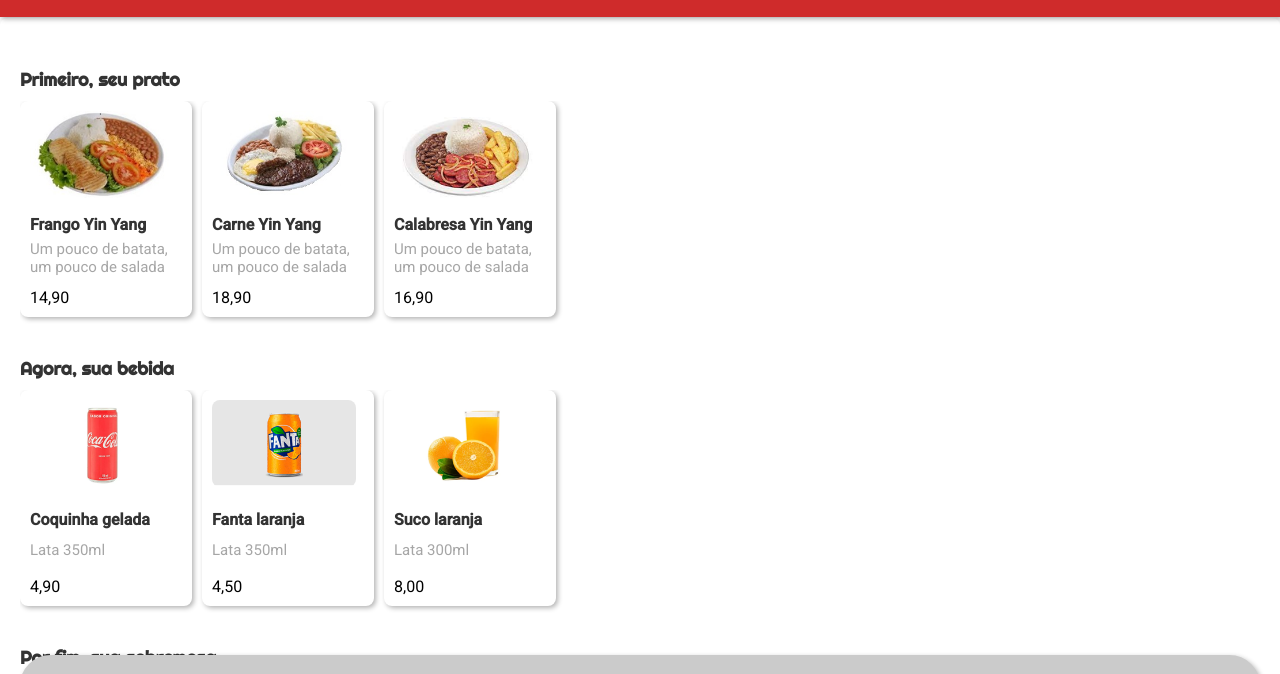
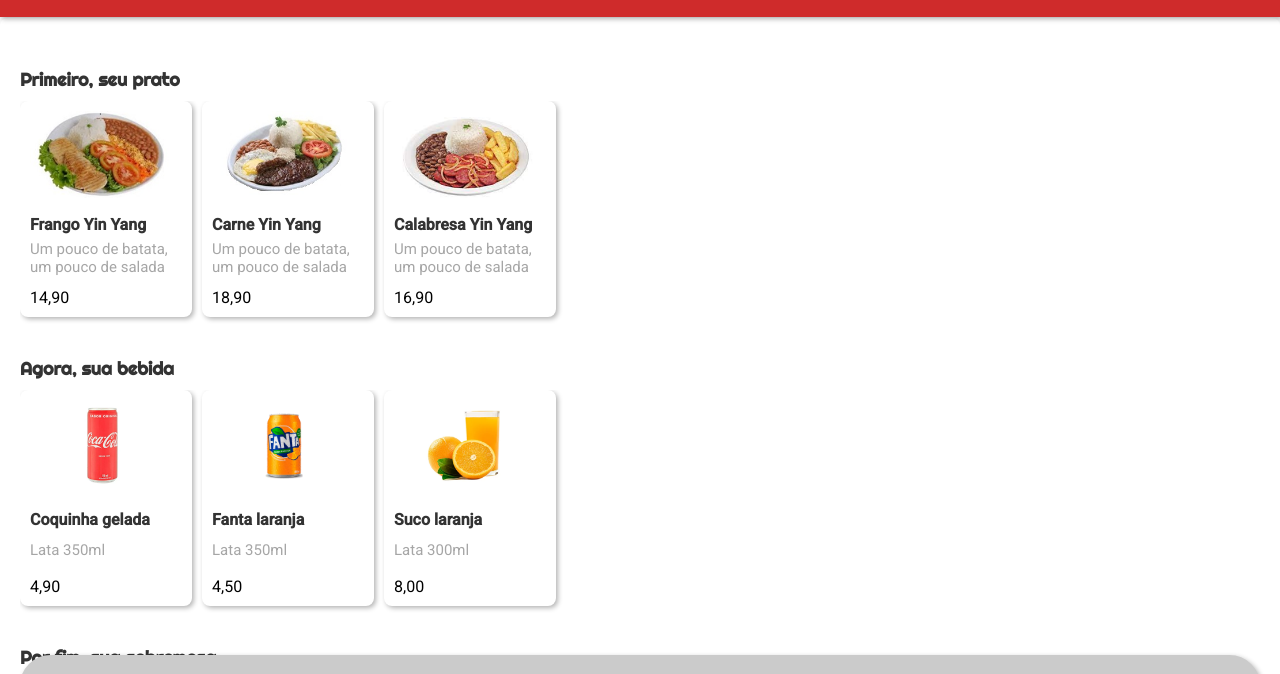
Before and after one commit to arijunior2020/driven-eats, a plain HTML site: page index.html in a window 1280 px wide. Shown: the part 74-748 px from the top of the page. Drawn offline with Linux system fonts and the light colour scheme.

Commit message:
Alterando foto da fanta laranja

```diff
--- a/index.html
+++ b/index.html
@@ -52,7 +52,7 @@
                         <span class="preco">4,90</span>
                     </div>
                     <div class="item item-bebida02" onclick="selecionarItem('bebida', this, 'Fanta Laranja', '4.50')">
-                        <img src="img/fanta.png" alt="Fanta gelada">
+                        <img src="img/foto-fanta-laranja.webp" alt="Fanta gelada">
                         <h3>Fanta laranja</h3>
                         <p>Lata 350ml</p>
                         <span class="preco">4,50</span>
```
Also changed, not shown: img/foto-fanta-laranja.webp (added).
